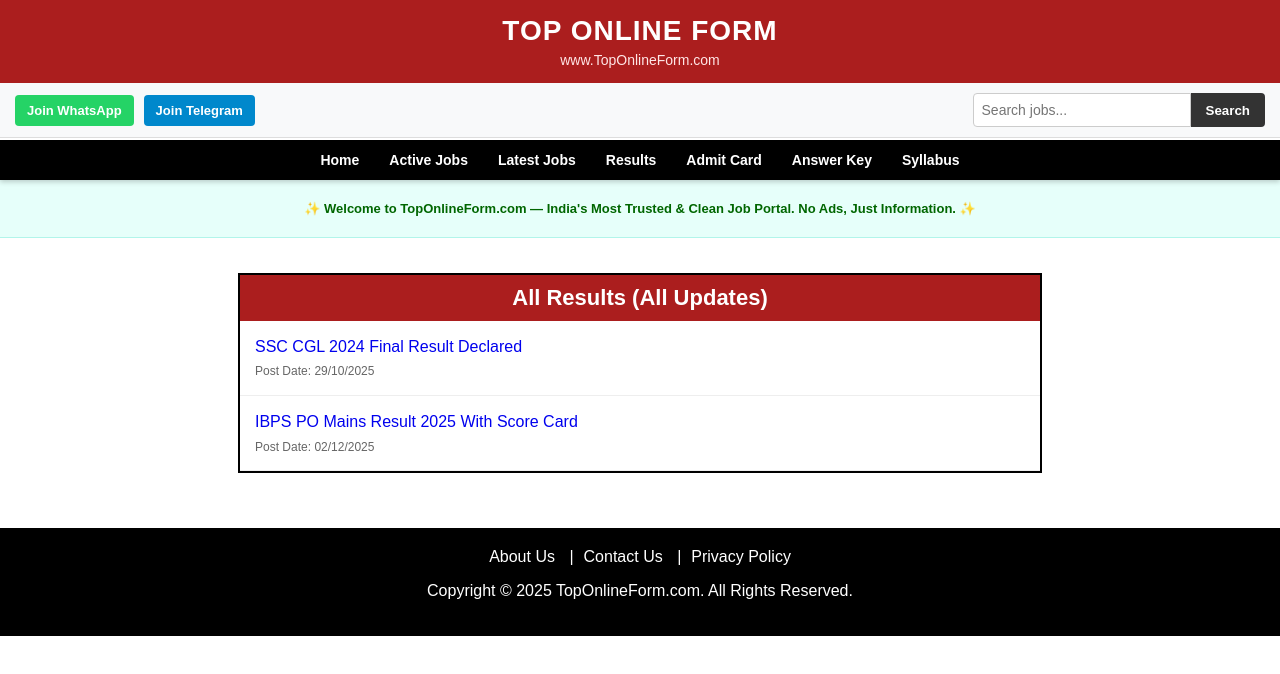
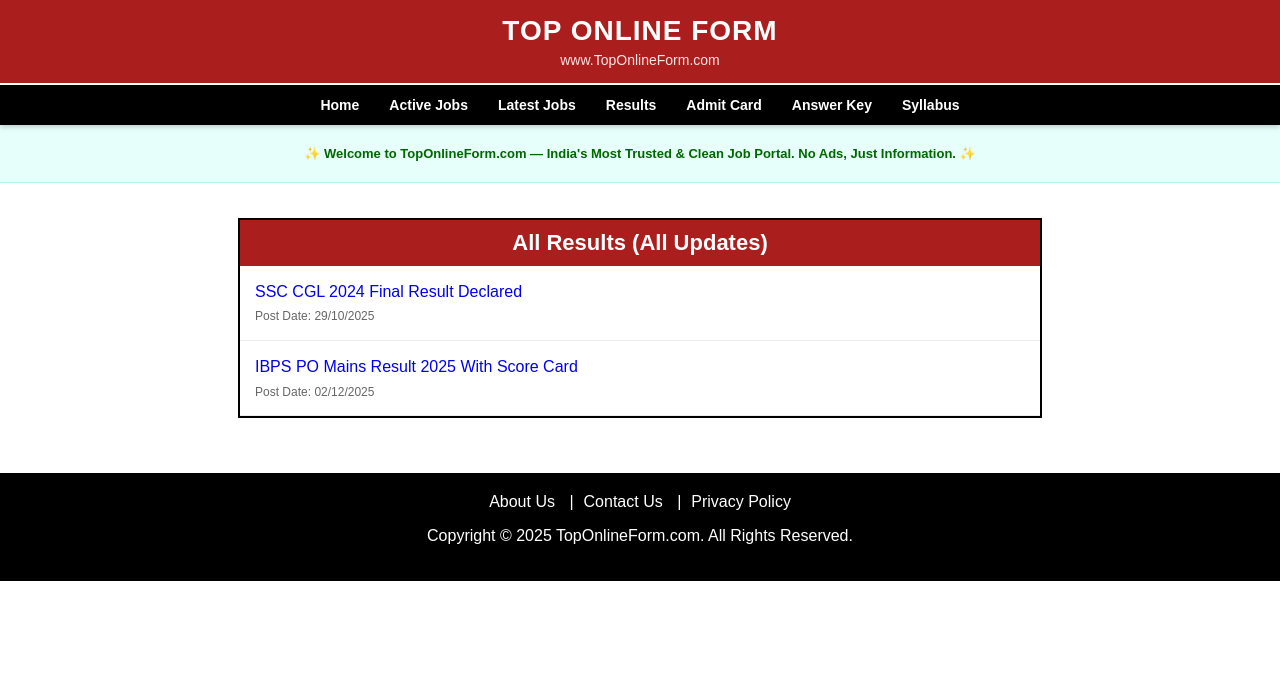
Before and after one commit to dr90929/govt-jobs-portal, a React (Vite) app: page /results in a window 1280 px wide. Shown: the top 674 px of the page. Built offline with nearby package versions, Linux system fonts and the light colour scheme.

Commit message:
Update App.jsx

```diff
--- a/src/App.jsx
+++ b/src/App.jsx
@@ -8,8 +8,36 @@
 import CategoryPage from './CategoryPage';
 import ActiveJobs from './ActiveJobs';
 
-// --- Navbar Component (Contains Header, Social, Search & Menu) ---
+// --- Navbar Component (Ab yahan sirf Header aur Menu hai) ---
 function Navbar() {
+  return (
+    <>
+      <div className="sticky-top">
+        <div className="header">
+          <h1>TOP ONLINE FORM</h1>
+          <p>www.TopOnlineForm.com</p>
+        </div>
+
+        <div className="navbar">
+          <Link to="/">Home</Link>
+          <Link to="/active-jobs">Active Jobs</Link>
+          <Link to="/latest-jobs">Latest Jobs</Link>
+          <Link to="/results">Results</Link>
+          <Link to="/admit-card">Admit Card</Link>
+          <Link to="/answer-key">Answer Key</Link>
+          <Link to="/syllabus">Syllabus</Link>
+        </div>
+      </div>
+
+      <div className="clean-note">
+        <p>✨ Welcome to TopOnlineForm.com — India's Most Trusted & Clean Job Portal. No Ads, Just Information. ✨</p>
+      </div>
+    </>
+  );
+}
+
+// --- Home Component (Grid me Buttons aur Search add kiya) ---
+function Home() {
   const [searchTerm, setSearchTerm] = useState("");
 
   const handleSearch = (e) => {
@@ -19,69 +47,10 @@
     }
   };
 
-  return (
-    <>
-      {/* --- STICKY WRAPPER START --- */}
-      {/* Ye div screen ke top par chipak jayega */}
-      <div className="sticky-top">
-
-        {/* 1. RED HEADER */}
-        <div className="header">
-          <h1>TOP ONLINE FORM</h1>
-          <p>www.TopOnlineForm.com</p>
-        </div>
-
-        {/* 2. ACTION BAR (Social + Search) */}
-        <div className="action-bar">
-          <div className="social-group">
-            <a href="https://whatsapp.com" target="_blank" className="social-btn whatsapp">
-               Join WhatsApp
-            </a>
-            <a href="https://telegram.org" target="_blank" className="social-btn telegram">
-               Join Telegram
-            </a>
-          </div>
-
-          <div className="search-container">
-            <form onSubmit={handleSearch}>
-              <input
-                type="text"
-                placeholder="Search jobs..."
-                value={searchTerm}
-                onChange={(e) => setSearchTerm(e.target.value)}
-              />
-              <button type="submit">Search</button>
-            </form>
-          </div>
-        </div>
-
-        {/* 3. BLACK MENU */}
-        <div className="navbar">
-          <Link to="/">Home</Link>
-          <Link to="/active-jobs">Active Jobs</Link>
-          <Link to="/latest-jobs">Latest Jobs</Link>
-          <Link to="/results">Results</Link>
-          <Link to="/admit-card">Admit Card</Link>
-          <Link to="/answer-key">Answer Key</Link>
-          <Link to="/syllabus">Syllabus</Link>
-        </div>
-
-      </div>
-      {/* --- STICKY WRAPPER END --- */}
-
-      <div className="clean-note">
-        <p>✨ Welcome to TopOnlineForm.com — India's Most Trusted & Clean Job Portal. No Ads, Just Information. ✨</p>
-      </div>
-    </>
-  );
-}
-
-// --- Home Component (Only Grids) ---
-function Home() {
+  // Data Filters
   const latestJobs = jobsData.filter(job => job.category === "Latest Jobs").slice(0, 20);
   const admitCards = jobsData.filter(job => job.category === "Admit Card").slice(0, 20);
   const results = jobsData.filter(job => job.category === "Result").slice(0, 20);
-
   const answerKeys = jobsData.filter(job => job.category === "Answer Key").slice(0, 7);
   const syllabus = jobsData.filter(job => job.category === "Syllabus").slice(0, 7);
   const previousPapers = jobsData.filter(job => job.category === "Previous Paper").slice(0, 7);
@@ -113,12 +82,43 @@
         url="https://toponlineform.com/"
       />
 
-      {/* ROW 1 */}
+      {/* --- SPECIAL ACTION ROW INSIDE GRID --- */}
+
+      {/* 1. Left Column: WhatsApp Button */}
+      <div className="action-cell">
+        <a href="https://whatsapp.com" target="_blank" className="social-btn whatsapp full-width">
+           Join WhatsApp Group
+        </a>
+      </div>
+
+      {/* 2. Middle Column: Telegram Button */}
+      <div className="action-cell">
+        <a href="https://telegram.org" target="_blank" className="social-btn telegram full-width">
+           Join Telegram Channel
+        </a>
+      </div>
+
+      {/* 3. Right Column: Search Bar */}
+      <div className="action-cell">
+         <form onSubmit={handleSearch} className="grid-search-form">
+            <input
+              type="text"
+              placeholder="Search jobs..."
+              value={searchTerm}
+              onChange={(e) => setSearchTerm(e.target.value)}
+            />
+            <button type="submit">Search</button>
+          </form>
+      </div>
+
+      {/* --- JOB BOXES START HERE --- */}
+
+      {/* Row 1 */}
       <JobBox title="Latest Jobs" jobs={latestJobs} linkTo="/latest-jobs" />
       <JobBox title="Admit Card" jobs={admitCards} linkTo="/admit-card" />
       <JobBox title="Result" jobs={results} linkTo="/results" />
 
-      {/* ROW 2 */}
+      {/* Row 2 */}
       <JobBox title="Answer Key" jobs={answerKeys} linkTo="/answer-key" />
       <JobBox title="Syllabus" jobs={syllabus} linkTo="/syllabus" />
       <JobBox title="Previous Paper" jobs={previousPapers} linkTo="/previous-papers" />
@@ -126,7 +126,7 @@
   );
 }
 
-// --- Job Details ---
+// --- Job Details (No Change) ---
 function JobDetails() {
   const { slug } = useParams();
   const job = jobsData.find((j) => j.slug === slug);
@@ -140,14 +140,8 @@
       <SEO title={job.title} description={job.shortInfo} keywords={keywords} url={`https://toponlineform.com/${job.slug}`} />
 
       <h1 className="job-title">{job.title}</h1>
-
-      <p style={{textAlign: 'justify', marginBottom: '10px'}}>
-        <strong>Post Date : </strong> {job.postDate}
-      </p>
-
-      <p style={{textAlign: 'justify', marginBottom: '20px'}}>
-        <strong>Short Information : </strong> {job.shortInfo}
-      </p>
+      <p style={{textAlign: 'justify', marginBottom: '10px'}}><strong>Post Date : </strong> {job.postDate}</p>
+      <p style={{textAlign: 'justify', marginBottom: '20px'}}><strong>Short Information : </strong> {job.shortInfo}</p>
 
       {job.importantDates.length > 0 && (
         <table>
@@ -163,34 +157,17 @@
           </tbody>
         </table>
       )}
-
-      {job.ageLimit && (
-        <>
-          <div className="section-header">Age Limit</div>
-          <p style={{textAlign: 'center', border: '1px solid #000', padding: '10px'}}>{job.ageLimit}</p>
-        </>
-      )}
-
+      {/* Age, Vacancy, Links sections... (Same as before) */}
+      {job.ageLimit && (<><div className="section-header">Age Limit</div><p style={{textAlign: 'center', border: '1px solid #000', padding: '10px'}}>{job.ageLimit}</p></>)}
       {job.vacancyDetails.length > 0 && (
         <>
           <div className="section-header">Vacancy Details</div>
           <table>
-            <thead>
-              <tr style={{background: '#f2f2f2'}}>
-                <th>Post Name</th>
-                <th>Total Post</th>
-                <th>Eligibility</th>
-              </tr>
-            </thead>
-            <tbody>
-              {job.vacancyDetails.map((item, index) => (
-                <tr key={index}><td>{item.postName}</td><td>{item.totalPost}</td><td>{item.eligibility}</td></tr>
-              ))}
-            </tbody>
+            <thead><tr style={{background: '#f2f2f2'}}><th>Post Name</th><th>Total Post</th><th>Eligibility</th></tr></thead>
+            <tbody>{job.vacancyDetails.map((item, index) => (<tr key={index}><td>{item.postName}</td><td>{item.totalPost}</td><td>{item.eligibility}</td></tr>))}</tbody>
           </table>
         </>
       )}
-
       <div className="section-header">Important Links</div>
       <table className="important-links">
         <tbody>
@@ -223,7 +200,6 @@
       <Routes>
         <Route path="/" element={<Home />} />
         <Route path="/:slug" element={<JobDetails />} />
-
         <Route path="/active-jobs" element={<ActiveJobs />} />
         <Route path="/latest-jobs" element={<CategoryPage category="Latest Jobs" title="All Latest Jobs" />} />
         <Route path="/results" element={<CategoryPage category="Result" title="All Results" />} />
@@ -231,7 +207,6 @@
         <Route path="/answer-key" element={<CategoryPage category="Answer Key" title="All Answer Keys" />} />
         <Route path="/syllabus" element={<CategoryPage category="Syllabus" title="Syllabus & Exam Pattern" />} />
         <Route path="/previous-papers" element={<CategoryPage category="Previous Paper" title="Previous Year Papers" />} />
-
         <Route path="/about" element={<About />} />
         <Route path="/contact" element={<Contact />} />
         <Route path="/privacy" element={<Privacy />} />
```
